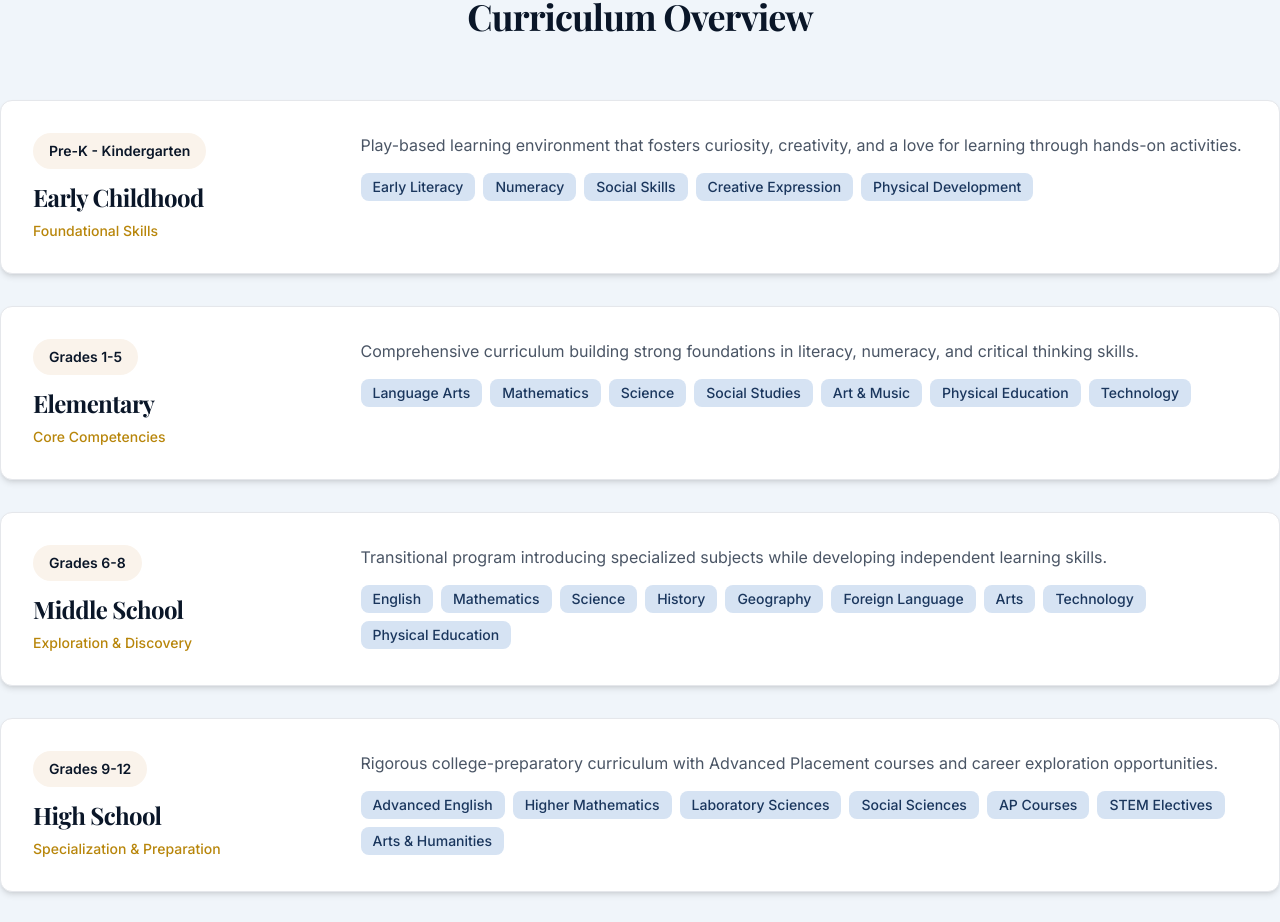
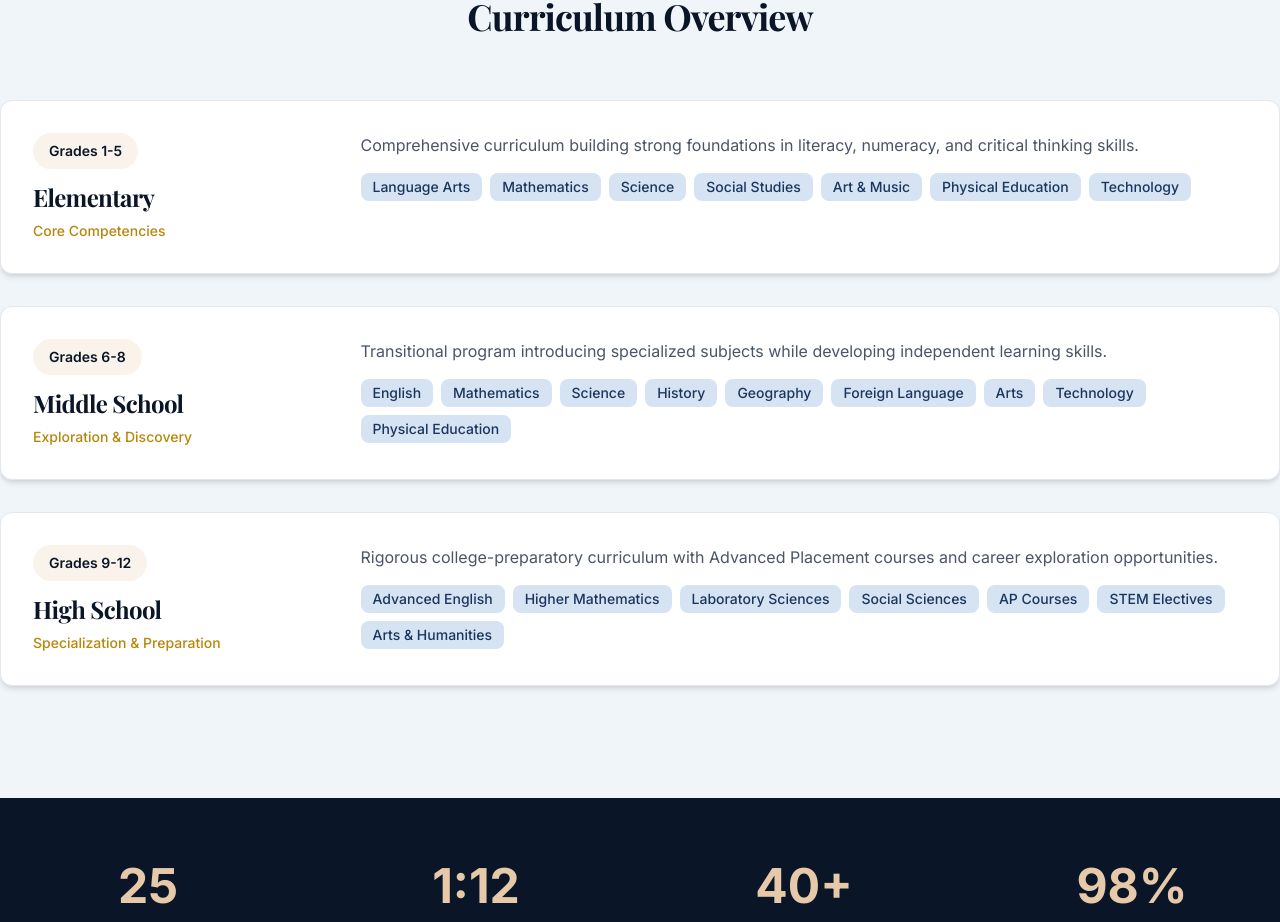
Before and after one commit to Pinky1410/PM_Shri_Govt_Girls, a Next.js app: page /academics/curriculum in a window 1280 px wide. Shown: the part 1355-2277 px from the top of the page. Built offline with nearby package versions, Linux system fonts and the light colour scheme.

Commit message:
Update page.tsx

```diff
--- a/src/app/academics/curriculum/page.tsx
+++ b/src/app/academics/curriculum/page.tsx
@@ -11,13 +11,6 @@ const curriculumFeatures = [
 ];
 
 const gradeLevels = [
-  {
-    level: "Early Childhood",
-    grades: "Pre-K - Kindergarten",
-    focus: "Foundational Skills",
-    subjects: ["Early Literacy", "Numeracy", "Social Skills", "Creative Expression", "Physical Development"],
-    description: "Play-based learning environment that fosters curiosity, creativity, and a love for learning through hands-on activities."
-  },
   {
     level: "Elementary",
     grades: "Grades 1-5",
```
